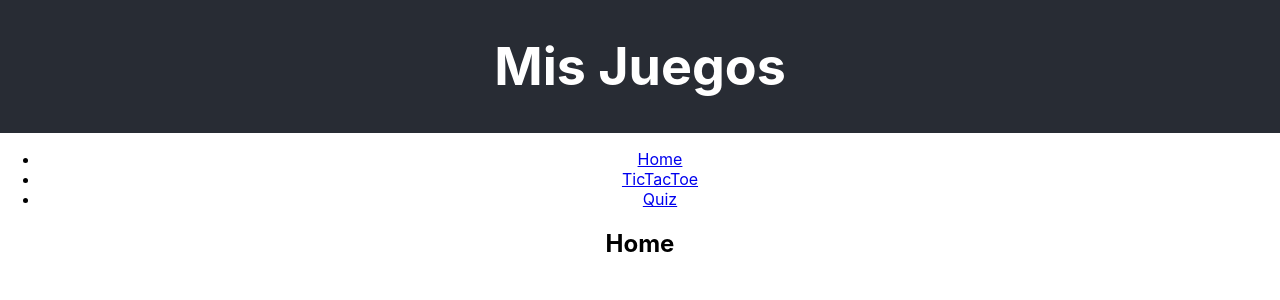
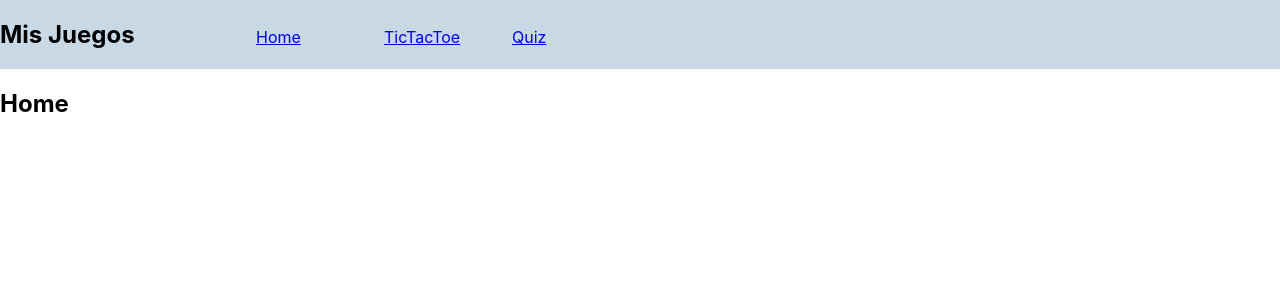
Before and after one commit to sergiocalderoncamara/MyGames, a React (Create React App) app in the folder my-app/: page / in a window 1280 px wide. Shown: the top 300 px of the page. Built offline with nearby package versions, Linux system fonts and the light colour scheme.

Commit message:
NavigationCss

```diff
--- a/my-app/src/App.css
+++ /dev/null
@@ -1,37 +0,0 @@
-.App {
-  text-align: center;
-}
-
-.App-logo {
-  height: 40vmin;
-  pointer-events: none;
-}
-
-@media (prefers-reduced-motion: no-preference) {
-  .App-logo {
-    animation: App-logo-spin infinite 20s linear;
-  }
-}
-
-.App-header {
-  background-color: #282c34;
-  display: flex;
-  flex-direction: column;
-  align-items: center;
-  justify-content: center;
-  font-size: calc(10px + 2vmin);
-  color: white;
-}
-
-.App-link {
-  color: #61dafb;
-}
-
-@keyframes App-logo-spin {
-  from {
-    transform: rotate(0deg);
-  }
-  to {
-    transform: rotate(360deg);
-  }
-}
--- a/my-app/src/App.js
+++ /dev/null
@@ -1,36 +0,0 @@
-import './App.css';
-import * as React from 'react';
-import { Routes, Route, Link, NavLink } from "react-router-dom";
-import Home from './routes/Home';
-import TicTacToe from './routes/TicTacToe';
-import Quiz from './routes/Quiz';
-
-function App() {
-  return (
-    <div className="App">
-      <header className='App-header'>
-        <h1>Mis Juegos</h1>
-      </header>
-      <nav className="nav nav-tabs" role="tablist">
-        <ul>
-          <li>
-            <NavLink to="/">Home</NavLink>
-          </li>
-          <li>
-            <NavLink to="/tictactoe">TicTacToe</NavLink>
-          </li>
-          <li>
-            <NavLink to="/quiz">Quiz</NavLink>
-          </li>
-        </ul>
-      </nav>
-      <Routes>
-        <Route path="/" element={<Home />} />
-        <Route path="tictactoe" element={<TicTacToe />} />
-        <Route path="quiz" element={<Quiz />} />
-      </Routes>
-    </div>
-  );
-}
-
-export default App;
--- /dev/null
+++ b/my-app/src/components/App.js
@@ -0,0 +1,21 @@
+import * as React from 'react';
+import { Routes, Route, Link, NavLink } from "react-router-dom";
+import Home from './routes/Home';
+import TicTacToe from './routes/TicTacToe';
+import Quiz from './routes/Quiz';
+import Navbar from './Navbar';
+
+function App() {
+  return (
+    <>
+      <Navbar/>
+      <Routes>
+        <Route path="/" element={<Home />} />
+        <Route path="/tictactoe" element={<TicTacToe />} />
+        <Route path="/quiz" element={<Quiz />} />
+      </Routes>
+    </>
+  );
+}
+
+export default App;
--- /dev/null
+++ b/my-app/src/components/Navbar.js
@@ -0,0 +1,15 @@
+import * as React from 'react';
+import { Routes, Route, Link, NavLink } from "react-router-dom";
+
+export default function Navbar(props) {
+    return (
+        <>
+            <nav className="nav nav-tabs" role="tablist">
+                <h1>Mis Juegos</h1>
+                <NavLink to="/">Home</NavLink>
+                <NavLink to="/tictactoe">TicTacToe</NavLink>
+                <NavLink to="/quiz">Quiz</NavLink>
+            </nav>
+        </>
+    );
+}
--- a/my-app/src/index.css
+++ b/my-app/src/index.css
@@ -11,3 +11,17 @@ code {
   font-family: source-code-pro, Menlo, Monaco, Consolas, 'Courier New',
     monospace;
 }
+
+h1 {
+  display: inline-block;
+  width: 20%;
+}
+
+a {
+  width: 10%;
+  display: inline-block;
+}
+
+nav {
+  background-color: #c8d8e5;
+}
--- a/my-app/src/index.js
+++ b/my-app/src/index.js
@@ -1,7 +1,7 @@
 import React from 'react';
 import ReactDOM from 'react-dom';
 import './index.css';
-import App from './App';
+import App from './components/App';
 import reportWebVitals from './reportWebVitals';
 import { BrowserRouter } from "react-router-dom";
 
```
Also changed, not shown: my-app/src/components/routes/Home.js (renamed from my-app/src/routes/Home.js), my-app/src/components/routes/Quiz.js (renamed from my-app/src/routes/Quiz.js), my-app/src/components/routes/TicTacToe.js (renamed from my-app/src/routes/TicTacToe.js).
